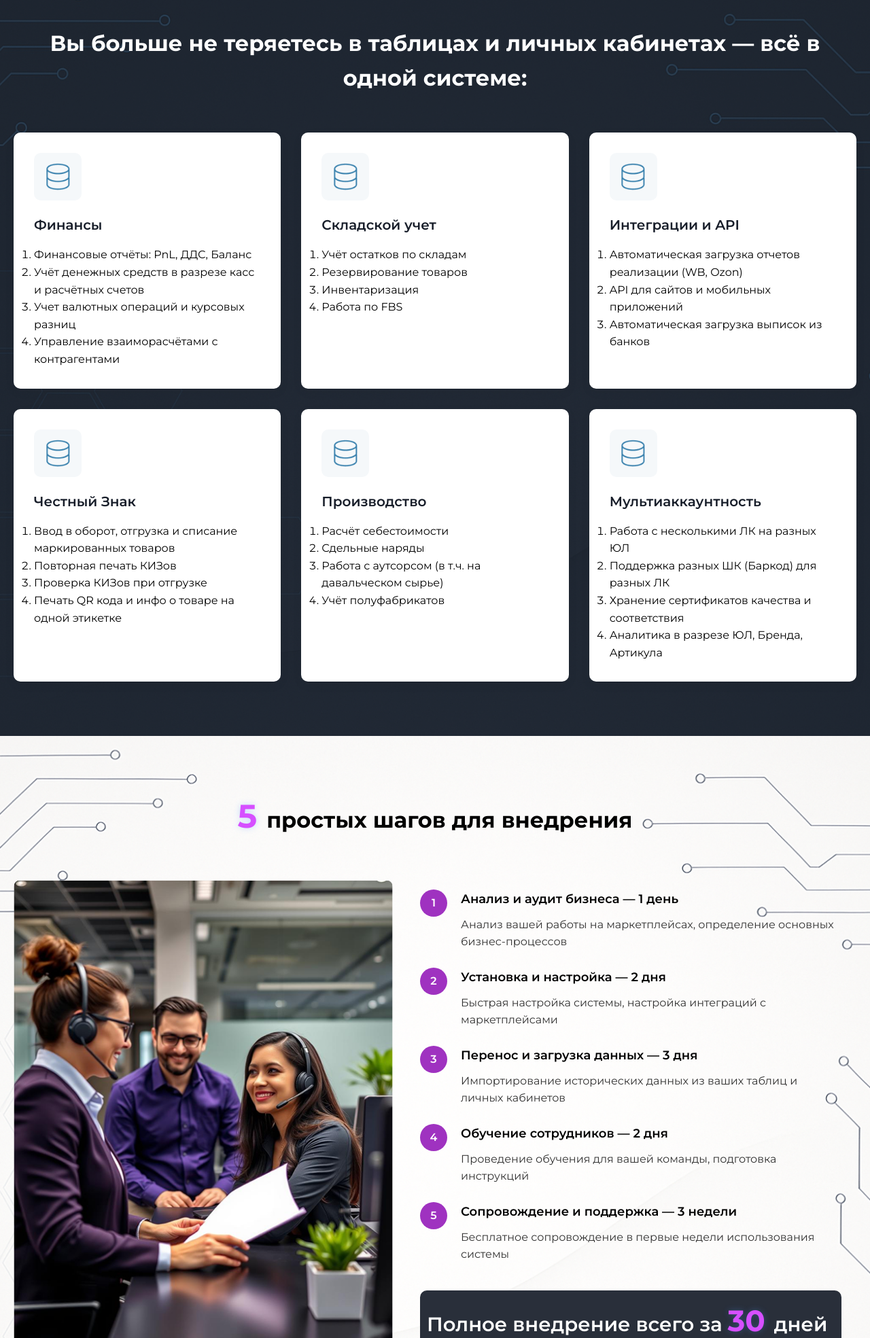
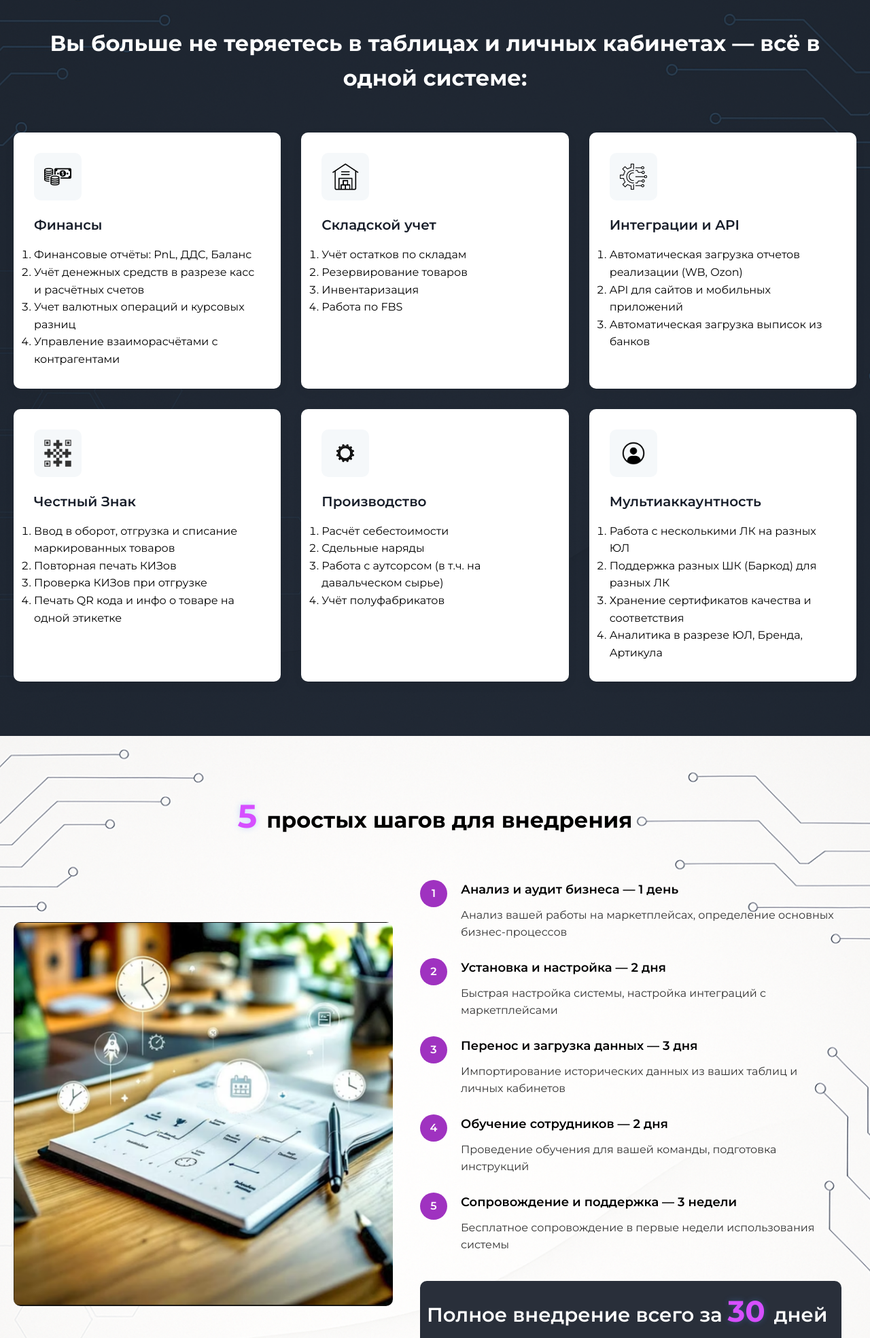
Before and after one commit to KoboSteruS/QUIBOT, a Flask app: page / in a window 1280 px wide. Shown: the part 822-2791 px from the top of the page at 68% size. Run offline with Flask 2, Linux system fonts and the light colour scheme.

Commit message:
last commit

```diff
--- a/templates/index.html
+++ b/templates/index.html
@@ -90,7 +90,7 @@
                 <div class="advantages__grid">
                     <div class="advantage-card">
                         <div class="advantage-card__icon">
-                            <img src="{{ url_for('static', filename='img/icon-1.png') }}" alt="" class="advantage-card__img">
+                            <img src="{{ url_for('static', filename='img/finance.png') }}" alt="" class="advantage-card__img">
                         </div>
                         <h3 class="advantage-card__title">Финансы</h3>
                         <ul class="advantage-card__list" style="list-style-type:decimal;color: black;">
@@ -102,7 +102,7 @@
                     </div>
                     <div class="advantage-card">
                         <div class="advantage-card__icon">
-                            <img src="{{ url_for('static', filename='img/icon-1.png') }}" alt="" class="advantage-card__img">
+                            <img src="{{ url_for('static', filename='img/Warehouse .png') }}" alt="" class="advantage-card__img">
                         </div>
                         <h3 class="advantage-card__title">Складской учет</h3>
                         <ul class="advantage-card__list" style="list-style-type: decimal;color: black;">
@@ -114,7 +114,7 @@
                     </div>
                     <div class="advantage-card">
                         <div class="advantage-card__icon">
-                            <img src="{{ url_for('static', filename='img/icon-1.png') }}" alt="" class="advantage-card__img">
+                            <img src="{{ url_for('static', filename='img/Integrations.png') }}" alt="" class="advantage-card__img">
                         </div>
                         <h3 class="advantage-card__title">Интеграции и API</h3>
                         <ul class="advantage-card__list" style="list-style-type: decimal;color: black;">
@@ -125,7 +125,7 @@
                     </div>
                     <div class="advantage-card">
                         <div class="advantage-card__icon">
-                            <img src="{{ url_for('static', filename='img/icon-1.png') }}" alt="" class="advantage-card__img">
+                            <img src="{{ url_for('static', filename='img/QR.png') }}" alt="" class="advantage-card__img">
                         </div>
                         <h3 class="advantage-card__title">Честный Знак</h3>
                         <ul class="advantage-card__list" style="list-style-type: decimal;color: black;">
@@ -137,7 +137,7 @@
                     </div>
                     <div class="advantage-card">
                         <div class="advantage-card__icon">
-                            <img src="{{ url_for('static', filename='img/icon-1.png') }}" alt="" class="advantage-card__img">
+                            <img src="{{ url_for('static', filename='img/Gear.png') }}" alt="" class="advantage-card__img">
                         </div>
                         <h3 class="advantage-card__title">Производство</h3>
                         <ul class="advantage-card__list" style="list-style-type: decimal;color: black;">
@@ -149,7 +149,7 @@
                     </div>
                     <div class="advantage-card">
                         <div class="advantage-card__icon">
-                            <img src="{{ url_for('static', filename='img/icon-1.png') }}" alt="" class="advantage-card__img">
+                            <img src="{{ url_for('static', filename='img/account.png') }}" alt="" class="advantage-card__img">
                         </div>
                         <h3 class="advantage-card__title">Мультиаккаунтность</h3>
                         <ul class="advantage-card__list" style="list-style-type: decimal;color: black;">
@@ -169,7 +169,7 @@
             <h2 class="section-title"><span class="highlighted-number">5</span> простых шагов для внедрения</h2>
             <div class="stages__wrapper">
                 <div class="stages__img">
-                    <img src="{{ url_for('static', filename='img/team.png') }}" alt="Команда внедрения" class="stages__photo">
+                    <img src="{{ url_for('static', filename='img/5png.png') }}" alt="Команда внедрения" class="stages__photo">
                 </div>
                 <div class="stages__content">
                     <ol class="stages__list">
```
Also changed, not shown: static/img/5png.png (added), static/img/Gear.png (added), static/img/Integrations.png (added), static/img/QR.png (added), static/img/Warehouse .png (added), static/img/account.png (added), static/img/finance.png (added), 1 other file.
